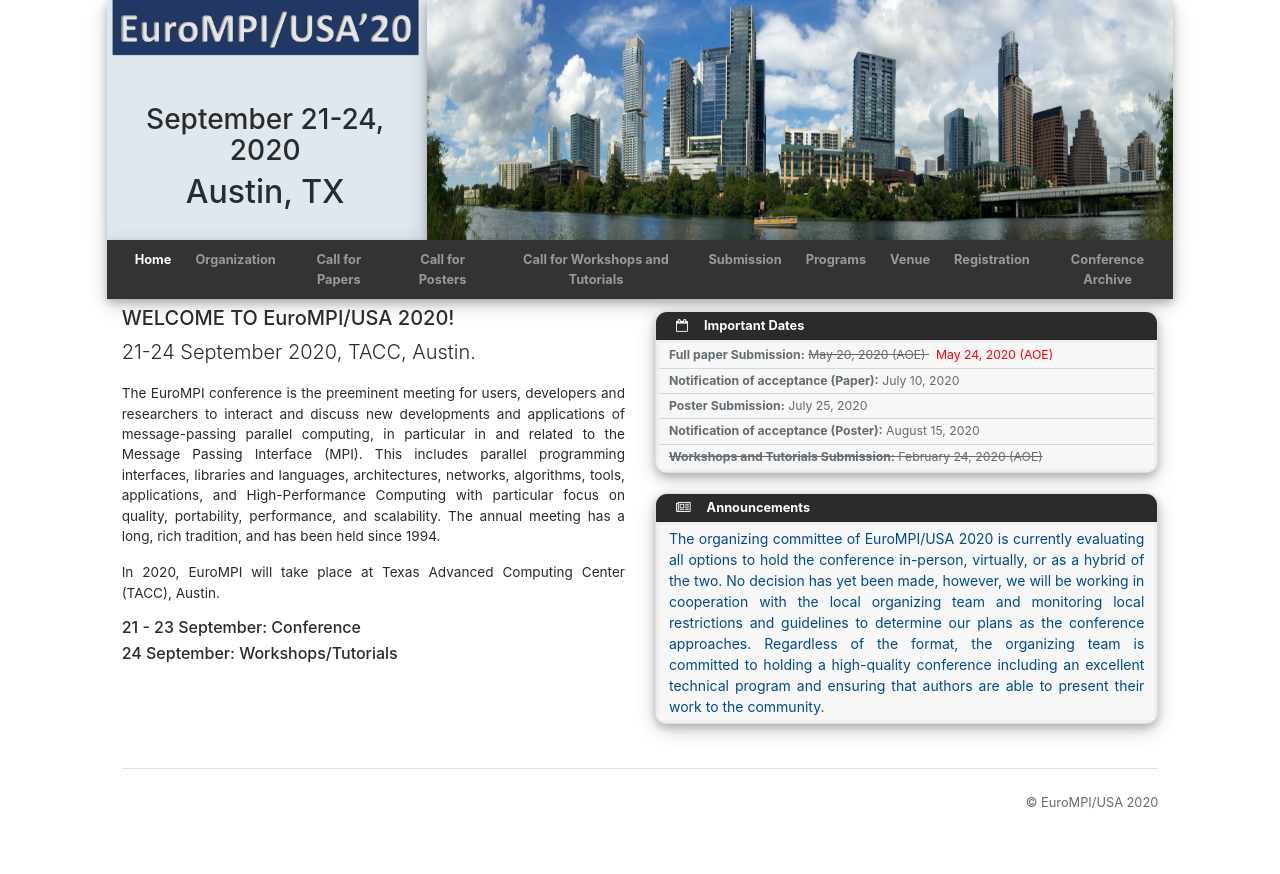
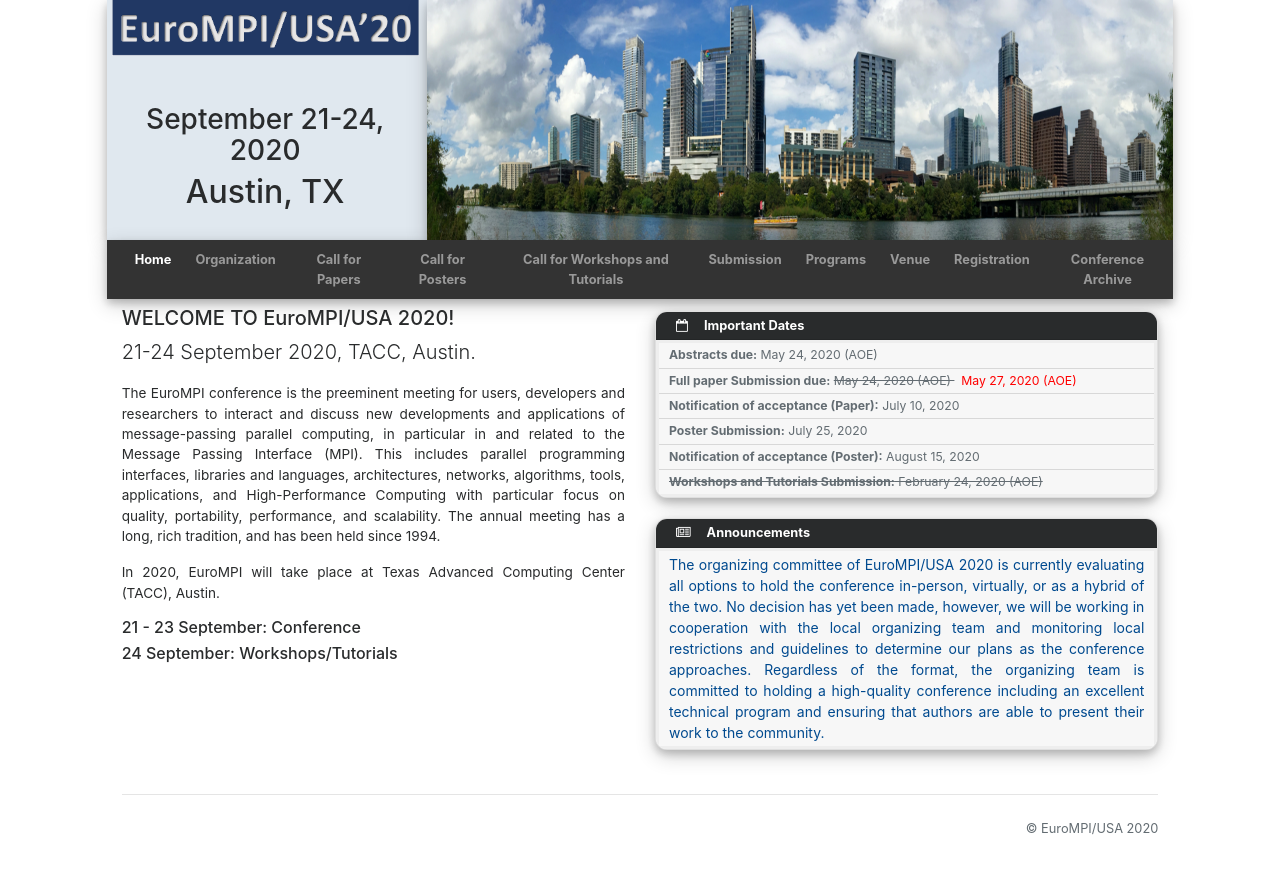
Before and after one commit to eurompi/eurompi.github.io, a Jekyll site: the page built from index.html, in a window 1280 px wide. Shown: the top 874 px of the page. Built offline with Jekyll 4.4.1, drawn with Linux system fonts in a browser that asks for light colours; nearby versions of some CDN libraries.

Commit message:
Extend submission date

```diff
--- a/_data/conference.yml
+++ b/_data/conference.yml
@@ -90,10 +90,14 @@
     path: /archive.html
     visible: True
 deadlines:
-  - date: 2020-5-20
-    newdate: 2020-5-24
+  - date: 2020-5-24
     timezone: AOE
-    text: Full paper Submission
+    text: Abstracts due
+    pass_due: False
+  - date: 2020-5-24
+    newdate: 2020-5-27
+    timezone: AOE
+    text: Full paper Submission due
     pass_due: False
   - date: 2020-7-10
     text: Notification of acceptance (Paper)
--- a/cfp.html
+++ b/cfp.html
@@ -62,11 +62,12 @@
 
             <p><strong>Important Dates</strong>:</p>
 
-            <p><b>Submission Deadline:</b>
-              <del> May 20, 2020 (AOE) </del> &nbsp; <font color="red"> May 24, 2020 (AOE) </font>
+            <p><b>Abstracts Submission Deadline:</b> May 24, 2020 (AOE) </p>
+
+            <p><b>Full Paper Submission Deadline:</b>
+              <del> May 24, 2020 (AOE) </del> &nbsp; <font color="red"> May 27, 2020 (AOE) </font>
             </p>
             <!--<p><b>Extended Submission Deadline:</b> July 1, 2016 (9PM PDT)</p>-->
-
 
             <p><b>Notification of Acceptance:</b> July 10, 2020 </p>
 
```
